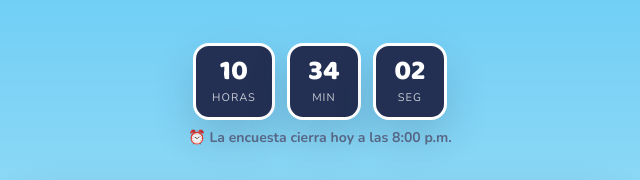
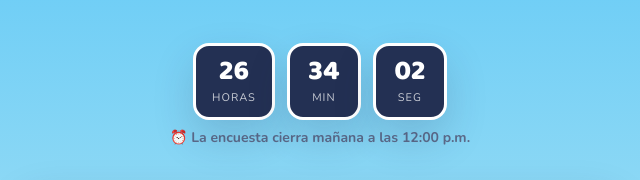
Before and after one commit to bureauveritas2026/encuesta_ni-os, a plain HTML site: page index.html in a window 1280 px wide. Shown: the part 234-414 px from the top of the page, 320-960 px from the left. Drawn offline with nearby package versions, Linux system fonts and the light colour scheme; no server answers.

Commit message:
Actualizar index.html

```diff
--- a/index.html
+++ b/index.html
@@ -156,7 +156,7 @@
     <div class="cbox"><div class="num" id="cd-m">00</div><div class="lab">Min</div></div>
     <div class="cbox"><div class="num" id="cd-s">00</div><div class="lab">Seg</div></div>
   </div>
-  <p class="deadline-note">⏰ La encuesta cierra hoy a las 8:00 p.m.</p>
+  <p class="deadline-note">⏰ La encuesta cierra mañana a las 12:00 p.m.</p>
 
   <div class="wrap">
     <div class="closed-banner" id="closedBanner">
@@ -212,9 +212,9 @@
   /* =========================================================
      CONFIGURACIÓN — edita estos dos valores antes de publicar
      ========================================================= */
-  const SCRIPT_URL = "https://script.google.com/macros/s/AKfycbzEOhMofmLgc_Q_fjmTKcVhAdt8l_RwwEbJSzDsrWjvpvGYMgAqm_nWl9GiBauLCmMDKA/exec";
-  // Fecha y hora límite de la encuesta (hoy 8:00 p.m., hora de Lima UTC-5)
-  const DEADLINE = new Date("2026-08-12T20:00:00-05:00");
+  const SCRIPT_URL = "PEGA_AQUI_LA_URL_DE_TU_APPS_SCRIPT_WEB_APP";
+  // Fecha y hora límite de la encuesta (mañana 12:00 p.m., hora de Lima UTC-5)
+  const DEADLINE = new Date("2026-08-13T12:00:00-05:00");
 
   /* ---------- countdown ---------- */
   function tickCountdown(){
```
